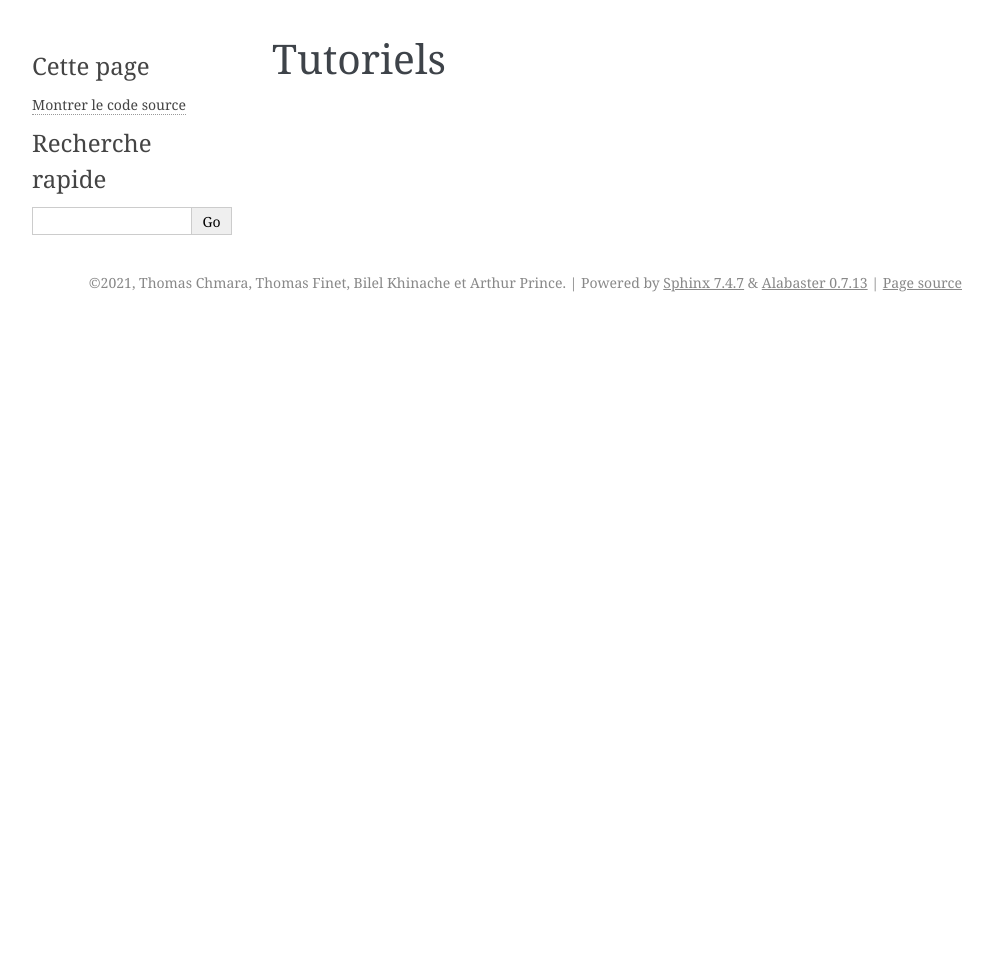
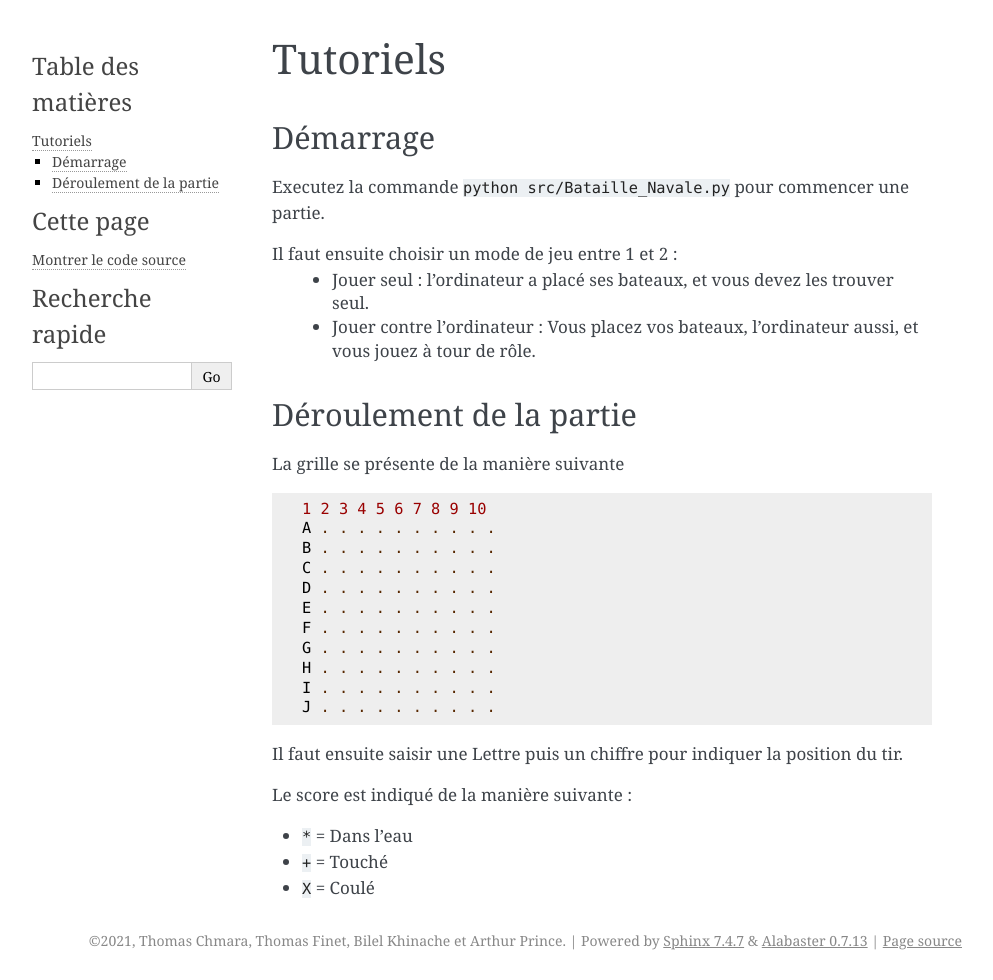
Before and after one commit to arth-prin/doc_logicielle, a Sphinx documentation site: the page built from docs/source/tutoriels.rst, in a window 1280 px wide. Shown: the whole page, without its empty margins (148-1141 px from the left). Built offline with Sphinx 7.4.7, drawn with Linux system fonts in a browser that asks for light colours; before the commit the page ends 900 px from its top, so only the background shows below that.

Commit message:
V1 tutoriel

```diff
--- a/docs/source/tutoriels.rst
+++ b/docs/source/tutoriels.rst
@@ -1,2 +1,36 @@
 Tutoriels
 ==========
+
+Démarrage
+----------
+
+Executez la commande ``python src/Bataille_Navale.py`` pour commencer une partie.
+
+Il faut ensuite choisir un mode de jeu  entre 1 et 2 :
+ - Jouer seul : l'ordinateur a placé ses bateaux, et vous devez les trouver seul.
+ - Jouer contre l'ordinateur : Vous placez vos bateaux, l'ordinateur aussi, et vous jouez à tour de rôle.
+
+Déroulement de la partie
+--------------------------
+
+La grille se présente de la manière suivante ::
+
+  1 2 3 4 5 6 7 8 9 10
+  A . . . . . . . . . .
+  B . . . . . . . . . .
+  C . . . . . . . . . .
+  D . . . . . . . . . .
+  E . . . . . . . . . .
+  F . . . . . . . . . .
+  G . . . . . . . . . .
+  H . . . . . . . . . .
+  I . . . . . . . . . .
+  J . . . . . . . . . .
+
+Il faut ensuite saisir une Lettre puis un chiffre pour indiquer la position du tir.
+
+Le score est indiqué de la manière suivante :
+
+* ``*`` = Dans l'eau
+* ``+`` = Touché
+* ``X`` = Coulé
```
